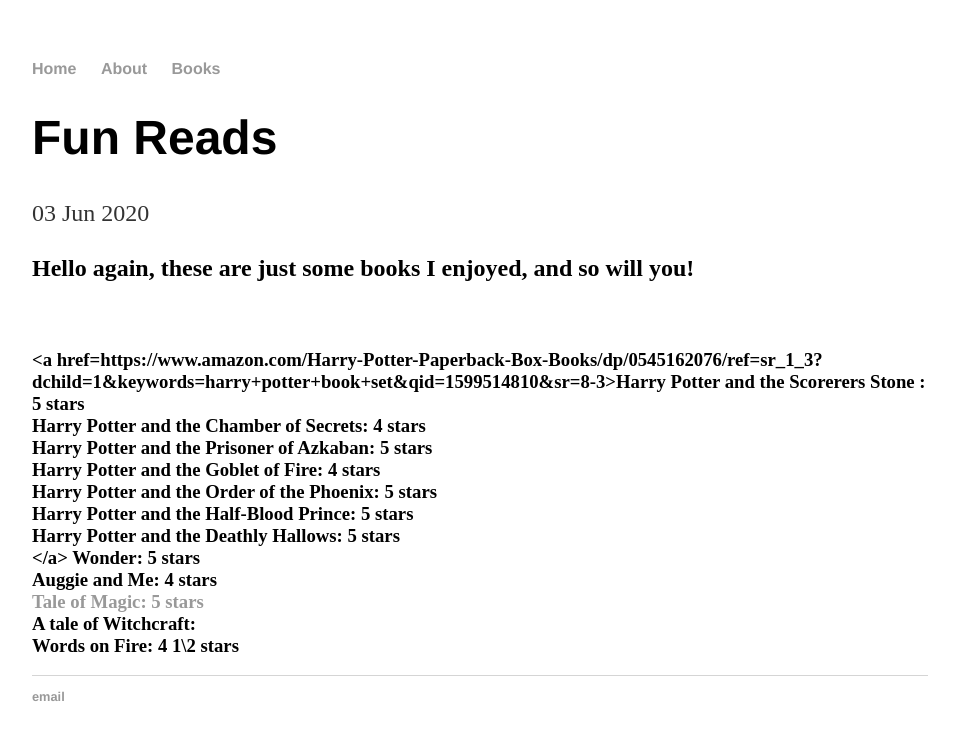
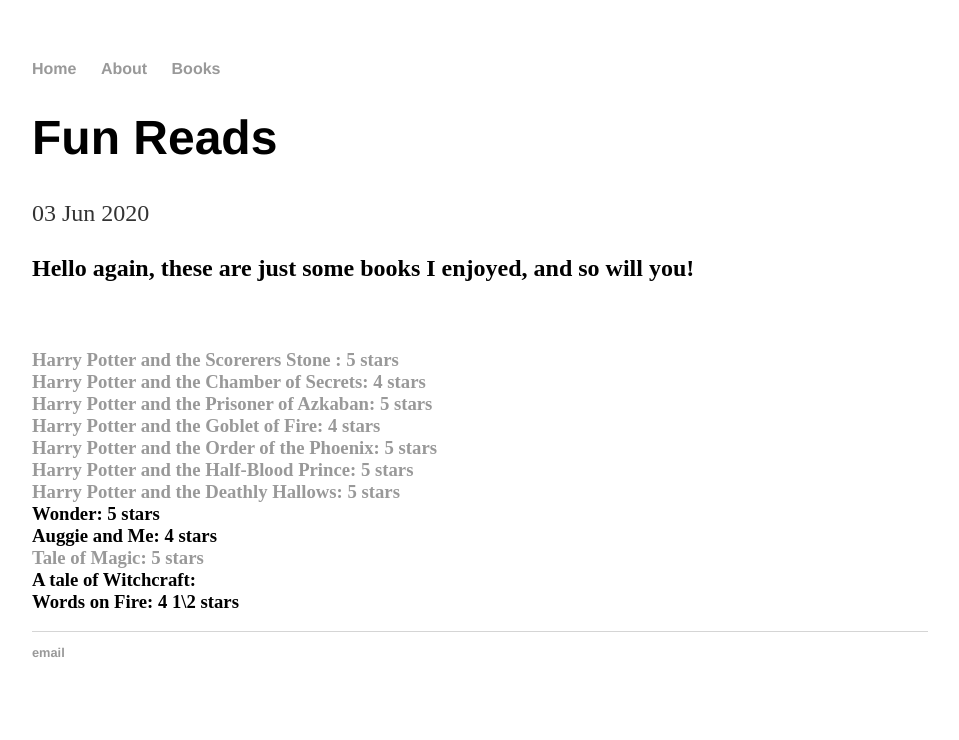
Before and after one commit to meerkatbhat/meerkatbhat, a Jekyll site: the page built from _posts/2020-06-3-Fun Reads.md, in a window 1280 px wide. Shown: the top 740 px of the page, without its empty margins (160-1119 px from the left). Built offline with Jekyll 4.4.1, drawn with Linux system fonts in a browser that asks for light colours.

Commit message:
Update 2020-06-3-Fun Reads.md

```diff
--- a/_posts/2020-06-3-Fun Reads.md
+++ b/_posts/2020-06-3-Fun Reads.md
@@ -9,7 +9,7 @@
 
 
 
-<h3> <a href=https://www.amazon.com/Harry-Potter-Paperback-Box-Books/dp/0545162076/ref=sr_1_3?dchild=1&keywords=harry+potter+book+set&qid=1599514810&sr=8-3>Harry Potter and the Scorerers Stone  : 5 stars <br>
+<h3> <a href="https://www.amazon.com/Harry-Potter-Paperback-Box-Books/dp/0545162076/ref=sr_1_3?dchild=1&keywords=harry+potter+book+set&qid=1599514810&sr=8-3">Harry Potter and the Scorerers Stone  : 5 stars <br>
 Harry Potter and the Chamber of Secrets: 4 stars <br>
 Harry Potter and the Prisoner of Azkaban: 5 stars <br>
 Harry Potter and the Goblet of Fire: 4 stars <br>
```
